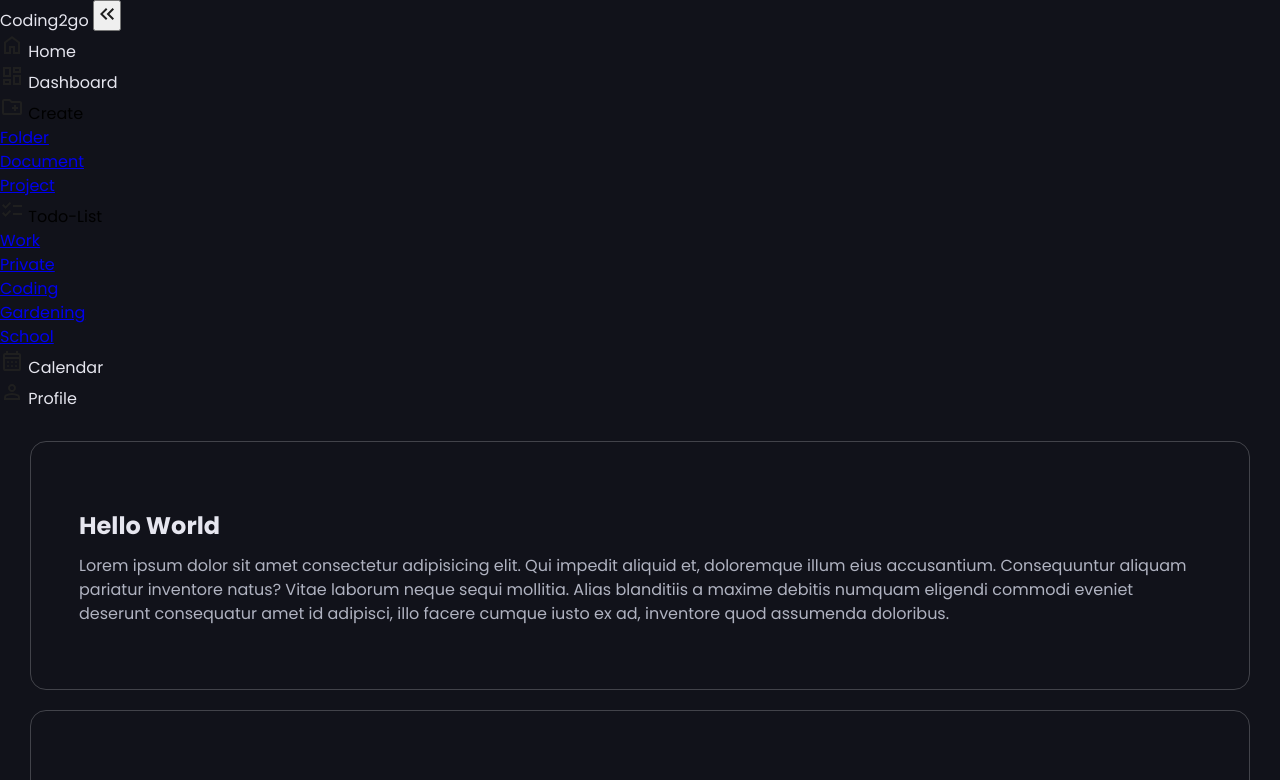
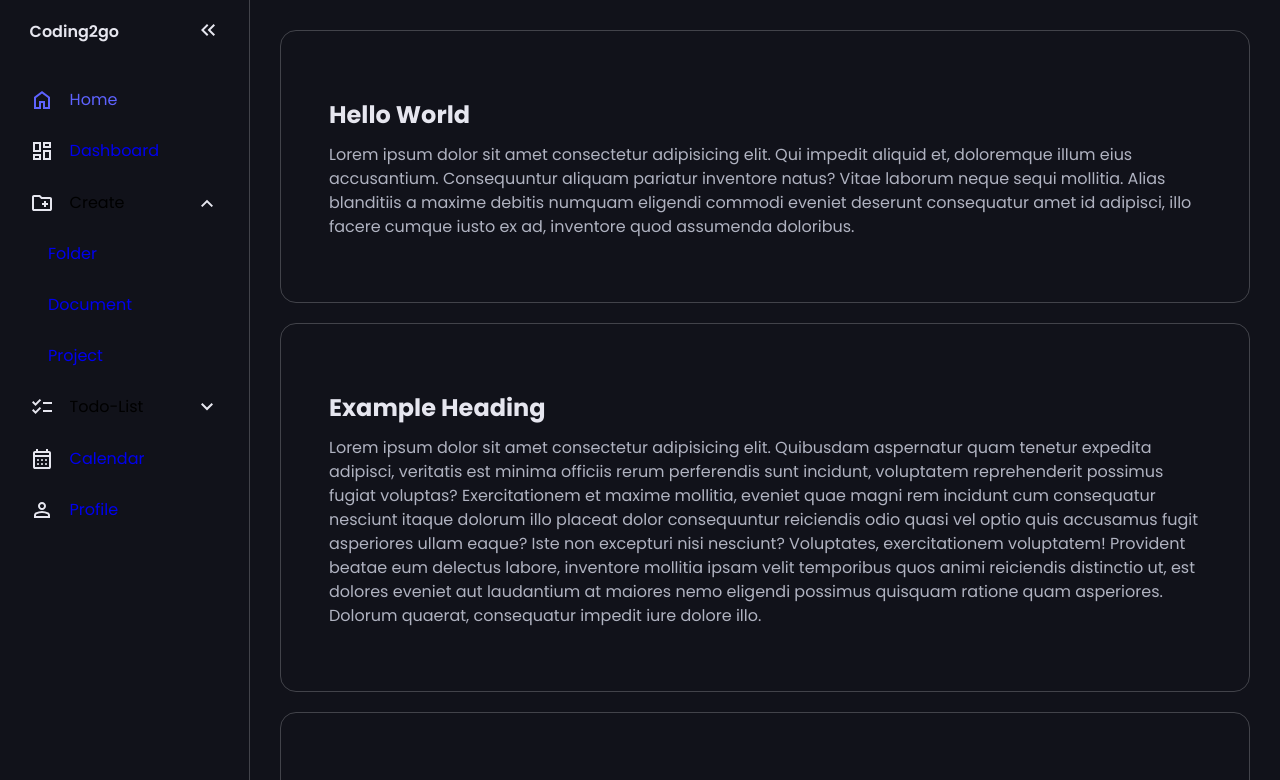
Before and after one commit to PocketCorporation/2go-sidebar, a website: page index.html in a window 1280 px wide. Both pictures are taken after a click on the button "Create". Shown: the top 780 px of the page. Drawn offline with Linux system fonts and the light colour scheme.

Commit message:
completed desktop versiioon with buttons

```diff
--- a/index.html
+++ b/index.html
@@ -5,60 +5,71 @@
     <meta charset="UTF-8">
     <meta name="viewport" content="width=device-width, initial-scale=1.0">
     <link rel="stylesheet" href="styles.css">
+    <script src='script.js' type='text/javascript' defer ></script>
 </head>
 
 <body>
-    <nav id="'sidebar">
+    <nav id="sidebar">
         <ul>
             <li>
                 <span class="logo">Coding2go</span>
-                <button id="toggle-btn">
+                <button onclick=toggleSidebar() id="toggle-btn">
                     <svg xmlns="http://www.w3.org/2000/svg" height="24px" viewBox="0 -960 960 960" width="24px" fill="#1f1f1f"><path d="M440-240 200-480l240-240 56 56-183 184 183 184-56 56Zm264 0L464-480l240-240 56 56-183 184 183 184-56 56Z"/></svg>
                 </button>
             </li>
             <li class='active'>
-                <a href="index.html"></a>
+                <a href="index.html">
                 <svg xmlns="http://www.w3.org/2000/svg" height="24px" viewBox="0 -960 960 960" width="24px" fill="#1f1f1f"><path d="M240-200h120v-240h240v240h120v-360L480-740 240-560v360Zm-80 80v-480l320-240 320 240v480H520v-240h-80v240H160Zm320-350Z"/></svg>
                 <span>Home</span>
+                </a>
             </li>
             <li>
-                <a href="dashboard.html"></a>
+                <a href="dashboard.html">
                 <svg xmlns="http://www.w3.org/2000/svg" height="24px" viewBox="0 -960 960 960" width="24px" fill="#1f1f1f"><path d="M520-600v-240h320v240H520ZM120-440v-400h320v400H120Zm400 320v-400h320v400H520Zm-400 0v-240h320v240H120Zm80-400h160v-240H200v240Zm400 320h160v-240H600v240Zm0-480h160v-80H600v80ZM200-200h160v-80H200v80Zm160-320Zm240-160Zm0 240ZM360-280Z"/></svg>
                 <span>Dashboard</span>
+                </a>
             </li>
             <li>
-                <button class="dropdown-btn">
+                <button onclick=toggleSubMenu(this) class="dropdown-btn">
                     <svg xmlns="http://www.w3.org/2000/svg" height="24px" viewBox="0 -960 960 960" width="24px" fill="#1f1f1f"><path d="M560-320h80v-80h80v-80h-80v-80h-80v80h-80v80h80v80ZM160-160q-33 0-56.5-23.5T80-240v-480q0-33 23.5-56.5T160-800h240l80 80h320q33 0 56.5 23.5T880-640v400q0 33-23.5 56.5T800-160H160Zm0-80h640v-400H447l-80-80H160v480Zm0 0v-480 480Z"/></svg>
                     <span>Create</span>
+                    <svg xmlns="http://www.w3.org/2000/svg" height="24px" viewBox="0 -960 960 960" width="24px" fill="#1f1f1f"><path d="M480-345 240-585l56-56 184 183 184-183 56 56-240 240Z"/></svg>
                 </button>
                 <ul class='sub-menu'>
+                    <div>
                     <li><a href="#">Folder</a></li>
                     <li><a href="#">Document</a></li>
                     <li><a href="#">Project</a></li>
+                    </div>
                 </ul>
             </li>
             <li>
-                <button class="dropdown-btn">
+                <button onclick=toggleSubMenu(this) class="dropdown-btn">
                     <svg xmlns="http://www.w3.org/2000/svg" height="24px" viewBox="0 -960 960 960" width="24px" fill="#1f1f1f"><path d="M222-200 80-342l56-56 85 85 170-170 56 57-225 226Zm0-320L80-662l56-56 85 85 170-170 56 57-225 226Zm298 240v-80h360v80H520Zm0-320v-80h360v80H520Z"/></svg>
                     <span>Todo-List</span>
+                    <svg xmlns="http://www.w3.org/2000/svg" height="24px" viewBox="0 -960 960 960" width="24px" fill="#1f1f1f"><path d="M480-345 240-585l56-56 184 183 184-183 56 56-240 240Z"/></svg>
                 </button>
-                <ul class="'sub-menu">
+                <ul class="sub-menu">
+                    <div>
                     <li><a href="#">Work</a></li>
                     <li><a href="#">Private</a></li>
                     <li><a href="#">Coding</a></li>
                     <li><a href="#">Gardening</a></li>
                     <li><a href="#">School</a></li>
+                    </div>
                 </ul>
             </li>
             <li>
-                <a href="calendar.html"></a>
+                <a href="calendar.html">
                 <svg xmlns="http://www.w3.org/2000/svg" height="24px" viewBox="0 -960 960 960" width="24px" fill="#1f1f1f"><path d="M200-80q-33 0-56.5-23.5T120-160v-560q0-33 23.5-56.5T200-800h40v-80h80v80h320v-80h80v80h40q33 0 56.5 23.5T840-720v560q0 33-23.5 56.5T760-80H200Zm0-80h560v-400H200v400Zm0-480h560v-80H200v80Zm0 0v-80 80Zm280 240q-17 0-28.5-11.5T440-440q0-17 11.5-28.5T480-480q17 0 28.5 11.5T520-440q0 17-11.5 28.5T480-400Zm-188.5-11.5Q280-423 280-440t11.5-28.5Q303-480 320-480t28.5 11.5Q360-457 360-440t-11.5 28.5Q337-400 320-400t-28.5-11.5ZM640-400q-17 0-28.5-11.5T600-440q0-17 11.5-28.5T640-480q17 0 28.5 11.5T680-440q0 17-11.5 28.5T640-400ZM480-240q-17 0-28.5-11.5T440-280q0-17 11.5-28.5T480-320q17 0 28.5 11.5T520-280q0 17-11.5 28.5T480-240Zm-188.5-11.5Q280-263 280-280t11.5-28.5Q303-320 320-320t28.5 11.5Q360-297 360-280t-11.5 28.5Q337-240 320-240t-28.5-11.5ZM640-240q-17 0-28.5-11.5T600-280q0-17 11.5-28.5T640-320q17 0 28.5 11.5T680-280q0 17-11.5 28.5T640-240Z"/></svg>
                 <span>Calendar</span>
+                </a>
             </li>
             <li>
-                <a href="profile.html"></a>
+                <a href="profile.html">
                 <svg xmlns="http://www.w3.org/2000/svg" height="24px" viewBox="0 -960 960 960" width="24px" fill="#1f1f1f"><path d="M367-527q-47-47-47-113t47-113q47-47 113-47t113 47q47 47 47 113t-47 113q-47 47-113 47t-113-47ZM160-160v-112q0-34 17.5-62.5T224-378q62-31 126-46.5T480-440q66 0 130 15.5T736-378q29 15 46.5 43.5T800-272v112H160Zm80-80h480v-32q0-11-5.5-20T700-306q-54-27-109-40.5T480-360q-56 0-111 13.5T260-306q-9 5-14.5 14t-5.5 20v32Zm296.5-343.5Q560-607 560-640t-23.5-56.5Q513-720 480-720t-56.5 23.5Q400-673 400-640t23.5 56.5Q447-560 480-560t56.5-23.5ZM480-640Zm0 400Z"/></svg>
                 <span>Profile</span>
+                </a>
             </li>
         </ul>
     </nav>
--- /dev/null
+++ b/script.js
@@ -0,0 +1,22 @@
+const toggleButton = document.getElementById('toggle-btn')
+const sidebar = document.getElementById('sidebar')
+
+function toggleSubMenu(button) {
+    button.nextElementSibling.classList.toggle('show')
+    button.classList.toggle('rotate')
+
+    if (sidebar.classList.container('close')) {
+        sidebar.classList.toggle('close')
+        toggleButton.classList.toggle('rotate')
+    }
+}
+
+function toggleSidebar() {
+    sidebar.classList.toggle('close')
+    toggleButton.classList.toggle('rotate')
+
+    Array.from(sidebar.getElementsByClassName('show')).forEach(ul => {
+        ul.classList.remove('show')
+        ul.previousElementSibling.classList.remove('rotate')
+    })
+}
--- a/styles.css
+++ b/styles.css
@@ -21,7 +21,7 @@ body{
     background-color: var(--base-clr);
     color:var(--text-clr);
     display:grid;
-    grid-template-columns:auto,1fr;
+    grid-template-columns:auto 1fr;
 }
 #sidebar{
     box-sizing:border-box;
@@ -34,6 +34,13 @@ body{
     position:sticky;
     top:0;
     align-self: start;
+    transition: 300ms ease-in-out;
+    overflow:hidden;
+    text-wrap:nowrap;
+}
+#sidebar.close{
+    padding:5px;
+    width:60px;
 }
 #sidebar ul{
     list-style:none;
@@ -78,6 +85,45 @@ body{
 #sidebar a:hover, #sidebar .dropdown-btn:hover{
     background-color:var(--hover-clr);
 }
+#sidebar .sub-menu{
+    display:grid;
+    grid-template-rows:0fr;
+    transition:300ms ease-in-out;
+
+    > div{
+        overflow:hidden;
+    }
+}
+#sidebar .sub-menu.show{
+    grid-template-rows:1fr;
+
+}
+.dropdown-btn svg{
+    transition:200ms ease;
+}
+.rotate svg:last-child{
+    rotate:180deg;
+}
+#sidebar .sub-menu a{
+    padding-left:2em;
+}
+#toggle-btn{
+    margin-left:auto;
+    padding:1em;
+    border:none;
+    border-radius:.5em;
+    background:none;
+    cursor: pointer;
+
+    svg{
+    transition: rotate 150ms ease;
+    }
+}
+
+#toggle-btn:hover{
+    background-color: var(--hover-clr);
+}
+
 main{
     padding:min(30px,7%)
 }
@@ -91,5 +137,5 @@ main p{
     border-radius:1em;
     margin-bottom:20px;
     padding:min(3em,15%);
-    h2,p{margin-top:1em;}
+    h2, p{margin-top:1em;}
 }
```
Also changed, not shown: keyboard-double-arrow-left.html (deleted, +0 -1 lines).
